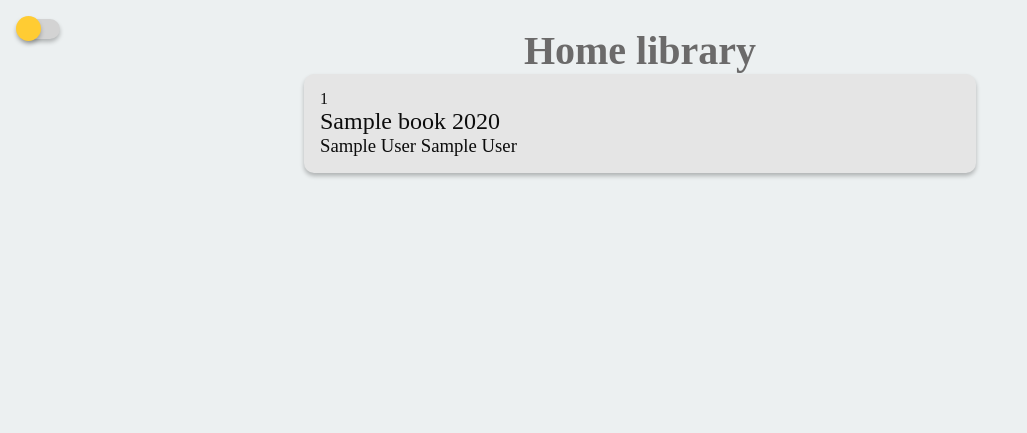
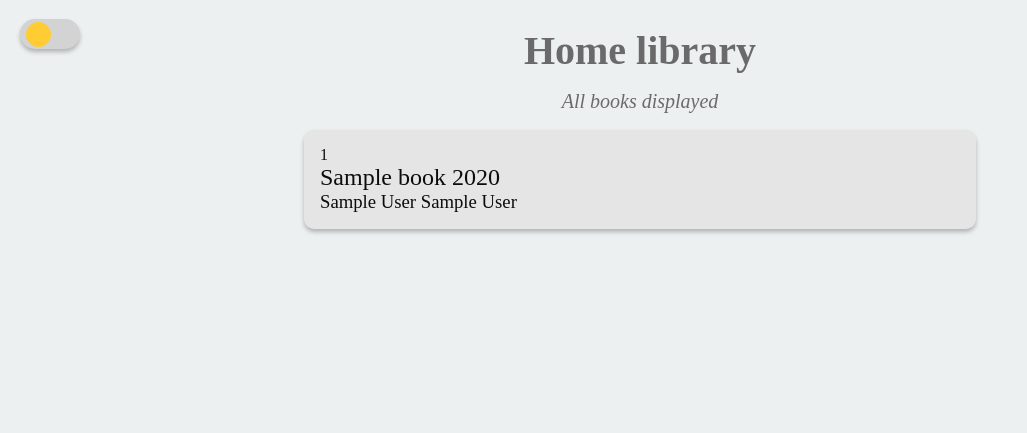
Before and after one commit to mpn01/library, a PHP site: page /list.php?a in a window 1280 px wide. Shown: the top 433 px of the page, without its empty margins (0-1027 px from the left). Run offline with PHP 8.4, Linux system fonts and the light colour scheme; tables that the repository leaves empty or names only in its code hold one stand-in row (values such as "Sample post"); some web fonts are replaced.

Commit message:
change darkmode toggle

```diff
--- a/index.php
+++ b/index.php
@@ -11,7 +11,8 @@
 </head>
 <body>
     <input type="checkbox" id="global_darkmode_toggle" />
-    <label for="global_darkmode_toggle" id="global_darkmode_toggle_label"></label>
+    <label for="global_darkmode_toggle" id="global_darkmode_toggle_label">
+    </label>
     <div id="index">
         <h1 class="main_title">Home library</h1>
         <h3 class="main_subtitle">search for your book</h3>
@@ -22,7 +23,7 @@
                 <?php
                     $conn = new mysqli('localhost', 'root', '', 'library');
                     try {
-                        if($conn->connect_errno != 0){
+                        if ($conn->connect_errno != 0){
                             throw new Exception(mysqli_connect_errno());
                         } else {
                             $query = "SELECT DISTINCT genre FROM books WHERE genre <>'' ORDER BY genre";
--- a/list.php
+++ b/list.php
@@ -37,48 +37,21 @@
                     //conditions by which books are filtered
                     if (isset($_GET["a"])){
                         $query = "SELECT * FROM books";
-                    } elseif (isset($_GET["g"])) {
+                        echo "<center><h2 class='main_subtitle'>All books displayed</h2> </center>";
+                    } elseif (isset($_GET["g"]) && $_GET["s"] == "") {
                         $genre = $_GET["g"];
                         $query = "SELECT * FROM books WHERE genre = '$genre'";
                         echo "<center><h2 class='main_subtitle'>Books of genre "."<span class='main_subtitle_highlight'>".$genre."</span>"."</h2> </center>";
-                    } elseif (isset($_GET["s"])) {
+                    } elseif (isset($_GET["s"]) && !isset($_GET["g"])) {
                         $search = $_GET["s"];
                         $query = "SELECT * FROM books WHERE author LIKE '%%$search%%' OR other_authors LIKE '%%$search%%' OR title LIKE '%%$search%%' OR publishing_house LIKE '%%$search%%' OR original_title LIKE '%%$search%%'";
                         echo "<center><h2 class='main_subtitle'>Books which contains the: &raquo".$search."&laquo</h2></center>";
-                    } elseif (isset($_GET["s"])) {
+                    } elseif (isset($_GET["s"]) && isset($_GET["g"])) {
                         $genre = $_GET["g"];
                         $search = $_GET["s"];
                         $query = "SELECT * FROM books WHERE genre LIKE '$genre' AND author LIKE '%%$search%%' OR other_authors LIKE '%%$search%%' OR title LIKE '%%$search%%' OR publishing_house LIKE '%%$search%%' OR original_title LIKE '%%$search%%'";
                         echo "<center><h2 class='main_subtitle'>Books which contains the: &raquo".$search."&laquo where genre is: <span class='main_subtitle_highlight'>".$genre."</span></h2></center>";
                     }
-
-
-                    // if ($_GET["s"] == ""){
-                    //     $genre = $_GET["g"];
-                    //     $query = "SELECT * FROM books WHERE genre = '$genre'";
-                    //     echo "<center><h2 class='main_subtitle'>Books of genre "."<span class='main_subtitle_highlight'>".$genre."</span>"."</h2> </center>";
-                    // }
-
-                    // if ($_GET["g"] == "") {
-                    //     $search = $_GET["s"];
-                    //     $query = "SELECT * FROM books WHERE author LIKE '%%$search%%' OR other_authors LIKE '%%$search%%' OR title LIKE '%%$search%%' OR publishing_house LIKE '%%$search%%' OR original_title LIKE '%%$search%%'";
-                    //     echo "<center><h2 class='main_subtitle'>Books which contains the: &raquo".$search."&laquo</h2></center>";
-                    // }
-
-                    // if ($_GET["s"] == "" && $_GET["g"] == "") {
-                    //     header("Location: index.php");
-                    // }
-
-                    // if (($_GET["s"] && $_GET["g"]) != "") {
-                    //     $genre = $_GET["g"];
-                    //     $search = $_GET["s"];
-                    //     $query = "SELECT * FROM books WHERE genre LIKE '$genre' AND author LIKE '%%$search%%' OR other_authors LIKE '%%$search%%' OR title LIKE '%%$search%%' OR publishing_house LIKE '%%$search%%' OR original_title LIKE '%%$search%%'";
-                    //     echo "<center><h2 class='main_subtitle'>Books which contains the: &raquo".$search."&laquo where genre is: <span class='main_subtitle_highlight'>".$genre."</span></h2></center>";
-                    // }
-
-                    // if (strlen($_GET["s"]) < 2) {
-                    //     header("Location: index.php");
-                    // }
 
                     $result = $conn->query($query); //executing query
                     while(($row = $result -> fetch_assoc()) != 0) { //writing out all records
--- a/styles/css/list.css
+++ b/styles/css/list.css
@@ -44,10 +44,9 @@
     background: var(--secondary-color);
     display: grid;
     position: relative;
-    margin-bottom: 3vh;
+    margin-bottom: 3.2vh;
     border-radius: 10px;
     padding: 2vh;
-    transition: .3s filter;
     cursor: pointer;
     box-shadow: 0px 3px 4px var(--shadow-color);
 }
@@ -95,15 +94,6 @@
     display: inline;
 }
 
-html.transition,
-html.transition *,
-html.transition *::before,
-html.transition *::after {
-    transition: all 750ms !important;
-    transition-delay: 0 impo !important;
-}
-
-
 @media screen and (max-width: 600px) {
     #results {
         width: 90vw;
--- a/styles/css/main.css
+++ b/styles/css/main.css
@@ -54,8 +54,9 @@ body {
     left: 2vh;
     top: 2vh;
     display: block;
-    width: 40px;
+    width: 60px;
     height: 20px;
+    padding: 15px;
     background-color: var(--bg-input-color);
     border-radius: 15px;
     cursor: pointer;
@@ -63,22 +64,40 @@ body {
     outline: none;
 }
 
-#global_darkmode_toggle_label::after {
-    content: '';
+#global_darkmode_toggle_label {
     position: absolute;
+    top: 2.8vh; left: 3.3vh;
     width: 25px;
     height: 25px;
-    top: 2vh; left: 2vh;
     border-radius: 50%;
     background-color: #ffcc33;
     transition: all 0.3s;
-    box-shadow: 0px 3px 4px var(--shadow-color);
+    /* box-shadow: 0px 3px 4px var(--shadow-color); */
+    cursor: pointer;
+    display: flex;
+    align-items: center;
+    justify-items: center;
+}
+
+#global_darkmode_toggle_label::before {
+    content: '';
+    position: absolute;
+    left: 1px;
+    width: 1px;
+    height: 1px;
+    border-radius: 50%;
+    background-color: var(--bg-input-color);
+    /* box-shadow: 0px 3px 4px var(--shadow-color); */
     cursor: pointer;
 }
 
-#global_darkmode_toggle:checked + #global_darkmode_toggle_label::after  {
+#global_darkmode_toggle:checked + #global_darkmode_toggle_label  {
     transform: translateX(25px);
-    background: #c5c4b7;
+}
+
+#global_darkmode_toggle:checked + #global_darkmode_toggle_label::before {
+    background-repeat: #15153b;
+    transform: scale(25);
 }
 
 
```
